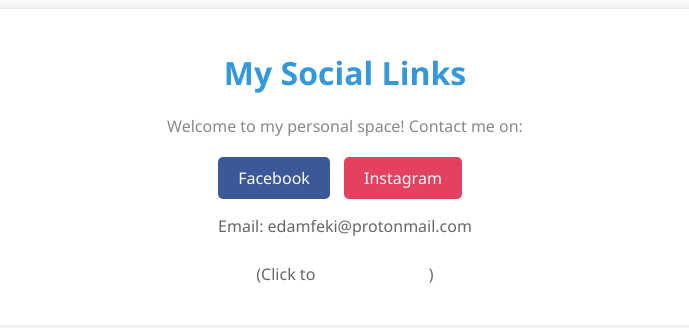
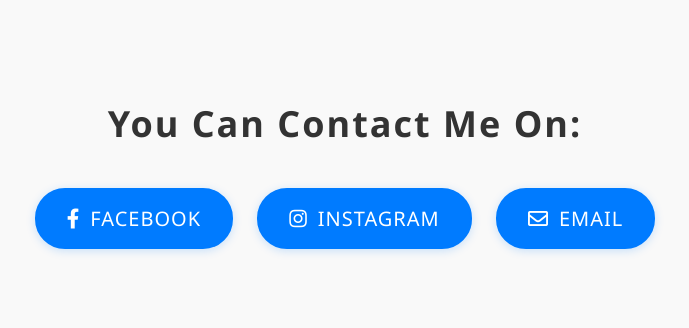
Before and after one commit to edam-feki/edam-feki.github.io, a plain HTML site: page index.html in a window 1280 px wide. Shown: the part 233-561 px from the top of the page, without its empty margins (295-984 px from the left). Drawn offline with Linux system fonts and the light colour scheme.

Commit message:
Update index.html

```diff
--- a/index.html
+++ b/index.html
@@ -3,7 +3,8 @@
 <head>
     <meta charset="UTF-8">
     <meta name="viewport" content="width=device-width, initial-scale=1.0">
-    <title>My Social Links</title>
+    <title>Contact Me</title>
+    <link rel="stylesheet" href="https://cdnjs.cloudflare.com/ajax/libs/font-awesome/5.15.3/css/all.min.css">
     <style>
         body {
             font-family: 'Segoe UI', Tahoma, Geneva, Verdana, sans-serif;
@@ -11,45 +12,47 @@
             margin: 0;
             padding: 0;
             display: flex;
+            justify-content: center;
             align-items: center;
-            justify-content: center;
             min-height: 100vh;
         }
-        .container {
-            width: 80%;
-            max-width: 800px;
-            padding: 20px;
-            background-color: #fff;
-            box-shadow: 0 0 10px rgba(0, 0, 0, 0.1);
-            border-radius: 10px;
+        .page-container {
             text-align: center;
         }
         h1 {
-            color: #3498db; /* Update the color here */
+            color: #333;
+            font-size: 36px;
+            margin-bottom: 30px;
+            letter-spacing: 2px;
         }
-        p {
-            color: #666;
-            margin-bottom: 10px;
+        .social-links {
+            margin-top: 20px;
         }
-        .description {
-            color: #888;
-            margin-bottom: 20px;
-        }
-        ul {
-            list-style: none;
-            padding: 0;
-        }
-        li {
-            display: inline-block;
-            margin-right: 10px;
-        }
-        a {
-            display: inline-block;
+        .social-links a {
             text-decoration: none;
             color: #fff;
-            padding: 10px 20px;
-            border-radius: 5px;
-            transition: background-color 0.3s ease;
+            font-size: 20px;
+            margin: 10px;
+            padding: 15px 30px;
+            border-radius: 30px;
+            transition: all 0.3s ease;
+            display: inline-block;
+            background-color: #007bff;
+            border: 2px solid #007bff;
+            box-shadow: 0px 2px 10px rgba(0, 123, 255, 0.2);
+            text-transform: uppercase;
+            letter-spacing: 1px;
+        }
+        /* Apply hover effect only on non-touch devices */
+        @media (hover: hover) {
+            .social-links a:hover {
+                background-color: #0056b3;
+                border-color: #0056b3;
+                animation: shake 0.5s infinite alternate;
+            }
+        }
+        .social-links a i {
+            margin-right: 10px;
         }
         .facebook {
             background-color: #3b5998;
@@ -57,24 +60,29 @@
         .instagram {
             background-color: #e4405f;
         }
+        .email {
+            background-color: #dc3545;
+        }
+        @keyframes shake {
+            from {
+                transform: translateX(-5px);
+            }
+            to {
+                transform: translateX(5px);
+            }
+        }
     </style>
 </head>
 <body>
+    <div class="page-container">
         <div class="container">
-      <h1>My Social Links</h1>
-      <p class="description">Welcome to my personal space! Contact me on:</p>
-      <ul>
-        <li><a class="facebook" href="https://www.facebook.com/profile.php?id=61554883642347"
-
-            target="_blank">Facebook</a></li>
-        <li><a class="instagram" href="https://www.instagram.com/edam__feki/" target="_blank">Instagram</a></li>
-      </ul>
-      <!-- Email is displayed before clicking -->
-      <div class="contact-info">
-        <p>Email: edamfeki@protonmail.com</p>
-        <p>(Click to <a href="mailto:edamfeki@protonmail.com">email me</a>)</p>
+            <h1>You Can Contact Me On:</h1>
+            <div class="social-links">
+                <a href="https://www.facebook.com/profile.php?id=61554883642347" class="facebook" target="_blank"><i class="fab fa-facebook-f"></i>Facebook</a>
+                <a href="https://www.instagram.com/edam__feki/" class="instagram" target="_blank"><i class="fab fa-instagram"></i>Instagram</a>
+                <a href="mailto:edamfeki@protonmail.com" class="email"><i class="far fa-envelope"></i>Email</a>
             </div>
         </div>
-
+    </div>
 </body>
 </html>
```
Lines whose indentation alone changed are shown as unchanged.
